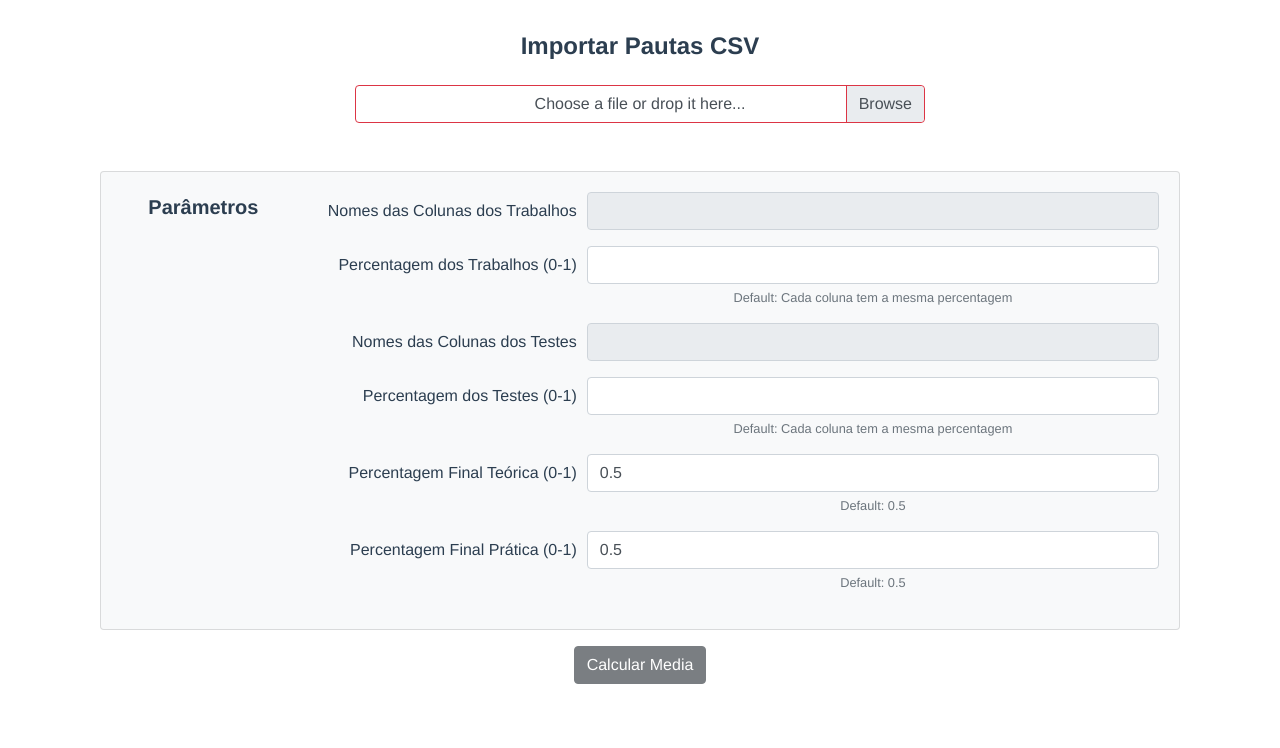
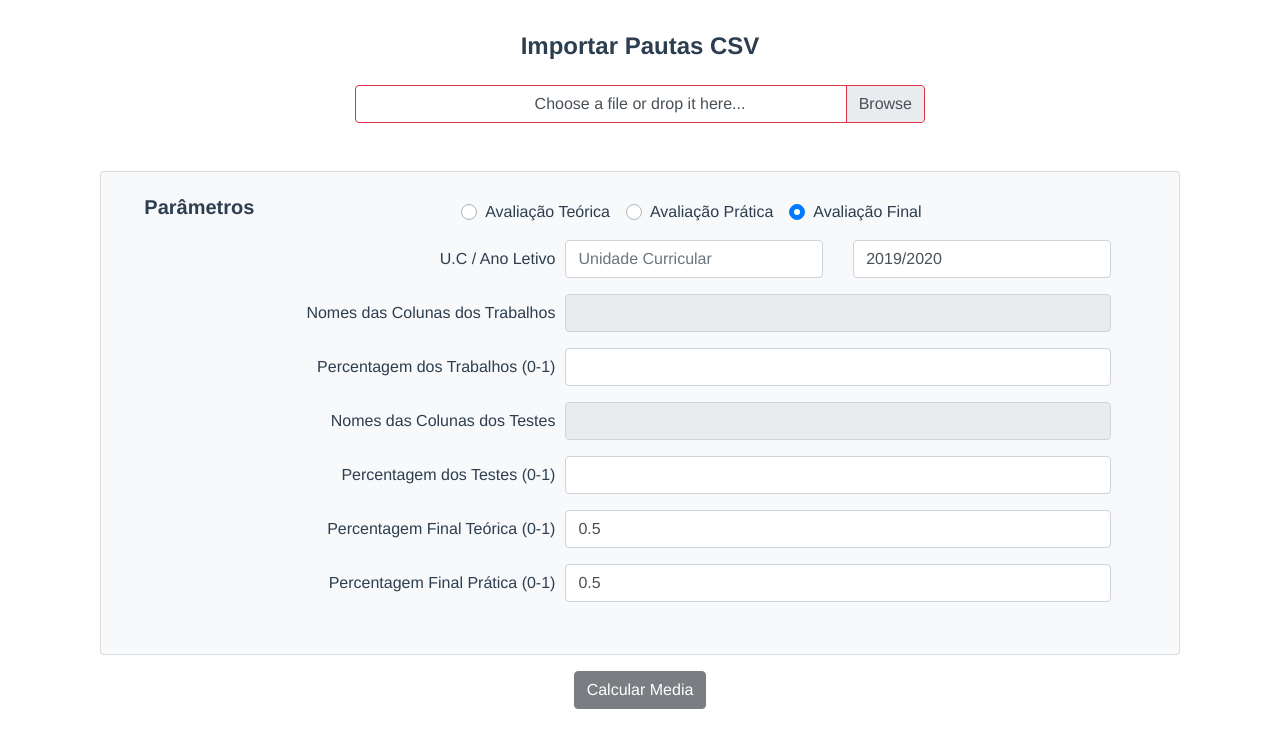
Before and after one commit to silvagpmiguel/score-sheet-helper, a Vue app: page / in a window 1280 px wide. Shown: the top 748 px of the page. Built offline with nearby package versions, Linux system fonts and the light colour scheme.

Commit message:
new features

```diff
--- a/src/components/MainPage.vue
+++ b/src/components/MainPage.vue
@@ -17,13 +17,35 @@
             label="Parâmetros"
             label-size="lg"
             label-class="font-weight-bold pt-0"
-            class="mb-0"
+            class="pr-5"
           >
+            <b-form-radio-group
+              class="pt-2 pb-3"
+              v-model="selectedMethod"
+              @input="adjustPercentages()"
+              :options="methods"
+            ></b-form-radio-group>
+            <b-form-group
+              label-cols-sm="4"
+              label="U.C / Ano Letivo"
+              label-align-sm="right"
+              label-for="uc"
+            >
+              <b-row>
+                <b-col>
+                <b-form-input placeholder="Unidade Curricular" v-model="uc" id="uc"></b-form-input>
+                </b-col>
+                <b-col>
+                <b-form-input v-model="date" id="date"></b-form-input>
+                </b-col>
+              </b-row>
+            </b-form-group>
             <b-form-group
               label-cols-sm="4"
               label="Nomes das Colunas dos Trabalhos"
               label-align-sm="right"
               label-for="nested-street"
+              v-if="selectedMethod == 'Avaliação Prática' || selectedMethod == 'Avaliação Final'"
             >
               <b-form-input :disabled="true" v-model="jobNames" id="nested-street"></b-form-input>
               <b-form-checkbox-group
@@ -39,7 +61,7 @@
               label="Percentagem dos Trabalhos (0-1)"
               label-align-sm="right"
               label-for="nested-city"
-              description = "Default: Cada coluna tem a mesma percentagem"
+              v-if="selectedMethod == 'Avaliação Prática' || selectedMethod == 'Avaliação Final'"
             >
               <b-form-input v-model="jobPercentages" id="nested-city"></b-form-input>
             </b-form-group>
@@ -48,6 +70,7 @@
               label="Nomes das Colunas dos Testes"
               label-align-sm="right"
               label-for="nested-state"
+              v-if="selectedMethod == 'Avaliação Teórica' || selectedMethod == 'Avaliação Final'"
             >
               <b-form-input :disabled="true" v-model="testNames" id="nested-state"></b-form-input>
               <b-form-checkbox-group
@@ -63,7 +86,7 @@
               label="Percentagem dos Testes (0-1)"
               label-align-sm="right"
               label-for="nested-country"
-              description = "Default: Cada coluna tem a mesma percentagem"
+              v-if="selectedMethod == 'Avaliação Teórica' || selectedMethod == 'Avaliação Final'"
             >
               <b-form-input v-model="testPercentages" id="nested-country"></b-form-input>
             </b-form-group>
@@ -72,9 +95,9 @@
               label="Percentagem Final Teórica (0-1)"
               label-align-sm="right"
               label-for="nested-p"
-              description="Default: 0.5"
+              v-if="selectedMethod == 'Avaliação Final'"
             >
-              <b-form-input v-model="p_evaluation_percentage" id="nested-p"></b-form-input>
+              <b-form-input v-model="t_evaluation_percentage" id="nested-p"></b-form-input>
             </b-form-group>
 
             <b-form-group
@@ -82,9 +105,9 @@
               label="Percentagem Final Prática (0-1)"
               label-align-sm="right"
               label-for="nested-t"
-              description = "Default: 0.5"
+              v-if="selectedMethod == 'Avaliação Final'"
             >
-              <b-form-input v-model="t_evaluation_percentage" id="nested-t"></b-form-input>
+              <b-form-input v-model="p_evaluation_percentage" id="nested-t"></b-form-input>
             </b-form-group>
           </b-form-group>
         </b-card>
@@ -95,12 +118,11 @@
       <b-row v-show="meanBoolean" class="pb-3">
         <b-form-group class="mr-auto ml-auto">
           <b-row class="pb-3 ">
-            <label class="font-weight-bold mr-auto ml-auto" for="filename">Nome da Pauta a Gerar (default: pauta_final.csv)</label>
+            <label class="font-weight-bold mr-auto ml-auto" for="filename">Nome da nova Pauta</label>
             <b-form-input id="filename" v-model="filename"></b-form-input>
           </b-row>
           <b-button :disabled="disableDownload" @click="download()" variant="dark">Download</b-button>
         </b-form-group>
-
       </b-row>
   </b-container>
 </template>
@@ -111,7 +133,7 @@ export default {
   data(){
     return {
       csv: null,
-      filename: "pauta_final.csv",
+      filename: "avFinal.csv",
       file: null,
       contents: null,
       selectedJobNames: [],
@@ -126,7 +148,11 @@ export default {
       output: [[]],
       meanBoolean: false,
       separator: ";",
-      windows: false
+      windows: false,
+      uc: "",
+      date: `${new Date().getFullYear()-1}/${new Date().getFullYear()}`,
+      selectedMethod: "Avaliação Final",
+      methods: ['Avaliação Teórica', 'Avaliação Prática', 'Avaliação Final']
     }
   },
   mounted(){
@@ -134,19 +160,83 @@ export default {
       this.windows = true
   },
   methods:{
+    adjustPercentages(){
+      if(this.selectedMethod == 'Avaliação Final'){
+        this.t_evaluation_percentage = 0.5
+        this.p_evaluation_percentage = 0.5
+        this.filename = "avFinal.csv"
+      }else if(this.selectedMethod == 'Avaliação Prática'){
+        this.filename = "avPratica.csv"
+      }else{
+        this.filename = "avTeorica.csv"
+      }
+    },
     calculateMean(){
+      let msg = "final"
+      if(this.selectedMethod == 'Avaliação Final'){
+        this.calculateFinalMean()
+        msg = "final"
+      }else if(this.selectedMethod == 'Avaliação Prática'){
+        this.calculatePraticalMean()
+        msg = "prática"
+      }else{
+        this.calculateTheoricalMean()
+        msg = "teórica"
+      }
+      this.meanBoolean = true
+      this.disableDownload = false
+      this.makeToast(`Pauta ${msg} criada!`, this.meanBoolean)
+    },
+    calculateTheoricalMean(){
+      let tests = this.testNames.split(",")
+      let tests_percentage = this.testPercentages.split(",")
+      this.output.push([`U.C de ${this.uc} - Ano Letivo ${this.date}`])
+      let outputHeaders = [this.csv.headers[0], this.csv.headers[1], "Av. Teórica"]
+      this.output.push(outputHeaders)
+      for(let i=0; i<this.csv[this.csv.headers[0]].length; i++){
+        var mean_t = parseFloat("0")
+        for(let k=0; k<tests.length; k++){
+          if(!isNaN(this.csv[tests[k]][i])){
+            mean_t += parseFloat(this.csv[tests[k]][i]) * parseFloat(tests_percentage[k])
+          }
+        }
+        this.output.push([this.csv[this.csv.headers[0]][i], this.csv[this.csv.headers[1]][i], mean_t.toFixed(2)])
+      }
+    },
+    calculatePraticalMean(){
+      let jobs = this.jobNames.split(",")
+      let jobs_percentage = this.jobPercentages.split(",")
+      this.output.push([`U.C de ${this.uc} - Ano Letivo ${this.date}`])
+      let outputHeaders = [this.csv.headers[0], this.csv.headers[1], "Av. Prática"]
+      this.output.push(outputHeaders)
+      for(let i=0; i<this.csv[jobs[0]].length; i++){
+        var mean_p = parseFloat("0")
+        for(let j=0; j<jobs.length; j++){
+          if(this.csv[jobs[j]][i].includes(','))
+            this.csv[jobs[j]][i] = this.csv[jobs[j]][i].replace(',', '.')
+
+          if(!isNaN(this.csv[jobs[j]][i])){
+            mean_p += (parseFloat(this.csv[jobs[j]][i]) * parseFloat(jobs_percentage[j]))
+          }
+        }
+        this.output.push([this.csv[this.csv.headers[0]][i], this.csv[this.csv.headers[1]][i], mean_p.toFixed(2)])
+      }
+    },
+    calculateFinalMean(){
       let jobs = this.jobNames.split(",")
       let jobs_percentage = this.jobPercentages.split(",")
       let tests = this.testNames.split(",")
       let tests_percentage = this.testPercentages.split(",")
-      this.csv.theorical = []
-      this.csv.pratical = []
-      let outputHeaders = [this.csv.headers[0], this.csv.headers[1], "Avaliação Prática", "Avaliação Teórica", "Avaliação Final"]
+      this.output.push([`U.C de ${this.uc} - Ano Letivo ${this.date}`])
+      let outputHeaders = [this.csv.headers[0], this.csv.headers[1], "Av. Prática", "Av. Teórica", "Av. Final"]
       this.output.push(outputHeaders)
       for(let i=0; i<this.csv[jobs[0]].length; i++){
         var mean_p = parseFloat("0")
         var mean_t = parseFloat("0")
         for(let j=0; j<jobs.length; j++){
+          if(this.csv[jobs[j]][i].includes(','))
+            this.csv[jobs[j]][i] = this.csv[jobs[j]][i].replace(',', '.')
+
           if(!isNaN(this.csv[jobs[j]][i])){
             mean_p += (parseFloat(this.csv[jobs[j]][i]) * parseFloat(jobs_percentage[j]))
           }
@@ -156,13 +246,10 @@ export default {
             mean_t += parseFloat(this.csv[tests[k]][i]) * parseFloat(tests_percentage[k])
           }
         }
-        let grade = mean_t * parseFloat(this.p_evaluation_percentage) + mean_p * parseFloat(this.t_evaluation_percentage)
-        grade = grade < 9.50 ? grade + " ( R )" : grade.toFixed(2).toString()
-        this.output.push([this.csv[this.csv.headers[0]][i], this.csv[this.csv.headers[1]][i], mean_p.toFixed(2).toString(), mean_t.toFixed(2).toString(), grade])
+        let grade = mean_t * parseFloat(this.t_evaluation_percentage) + mean_p * parseFloat(this.p_evaluation_percentage)
+        grade = grade < 9.50 ? grade.toFixed(0) + " (R)" : grade.toFixed(0)
+        this.output.push([this.csv[this.csv.headers[0]][i], this.csv[this.csv.headers[1]][i], mean_p.toFixed(2), mean_t.toFixed(2), grade])
       }
-      this.meanBoolean = true
-      this.disableDownload = false
-      this.makeToast("Pauta final criada!", this.meanBoolean)
     },
     refreshInput(input, selected){
         if(input == 'j'){
@@ -353,6 +440,7 @@ export default {
       this.testPercentages = ""
       this.selectedJobNames = []
       this.selectedTestNames = []
+      this.uc = ""
     },
     makeToast(text, flag) {
         let variant = flag ? "success" : "danger"
```
